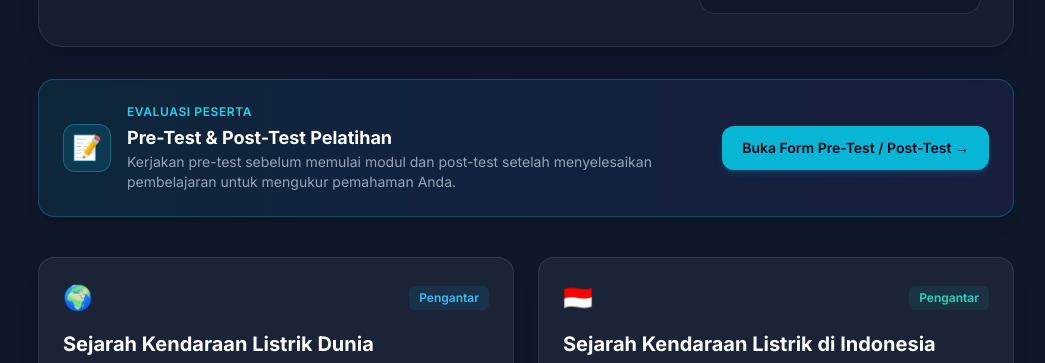
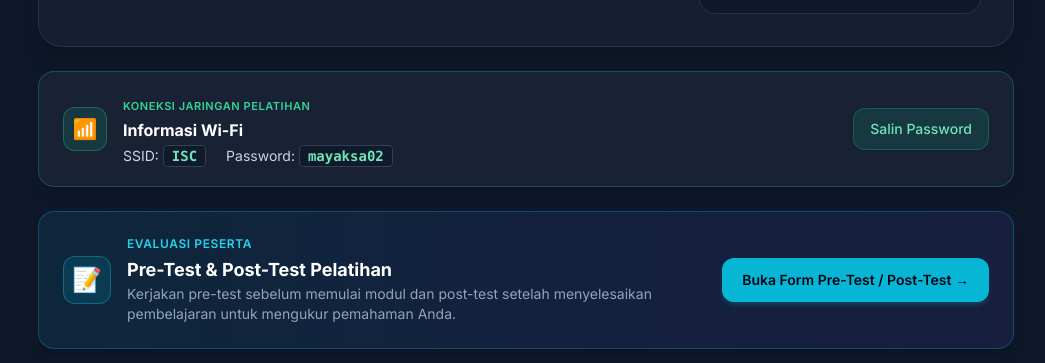
Before and after one commit to izr-dev/ev, a plain HTML site: page index.html in a window 1280 px wide. Shown: the part 371-734 px from the top of the page, without its empty margins (114-1159 px from the left). Drawn offline with nearby package versions, Linux system fonts and the light colour scheme.

Commit message:
Update index.html

```diff
--- a/index.html
+++ b/index.html
@@ -37,7 +37,7 @@
     <main class="max-w-5xl mx-auto px-6 py-12 flex-grow w-full">
 
         <!-- Hero Section & QR Code Banner -->
-        <div class="grid grid-cols-1 lg:grid-cols-3 gap-8 items-center mb-8 bg-slate-800/50 border border-slate-700/60 rounded-3xl p-6 sm:p-8 shadow-xl">
+        <div class="grid grid-cols-1 lg:grid-cols-3 gap-8 items-center mb-6 bg-slate-800/50 border border-slate-700/60 rounded-3xl p-6 sm:p-8 shadow-xl">
             <!-- Teks Pengantar -->
             <div class="lg:col-span-2 text-center lg:text-left">
                 <span class="inline-block bg-blue-500/10 text-blue-400 border border-blue-500/20 text-xs font-semibold px-3 py-1 rounded-full mb-4">
@@ -60,6 +60,29 @@
                 <p class="text-xs font-semibold text-slate-300">Scan untuk Buka di HP</p>
                 <p class="text-[10px] text-slate-500 mt-0.5">Akses cepat materi pelatihan</p>
             </div>
+        </div>
+
+        <!-- Informasi Wi-Fi Pelatihan -->
+        <div class="mb-6 bg-slate-800/70 border border-emerald-500/30 rounded-2xl p-5 sm:px-6 flex flex-col sm:flex-row items-start sm:items-center justify-between gap-4 shadow-lg">
+            <div class="flex items-start sm:items-center space-x-4">
+                <div class="w-11 h-11 rounded-xl bg-emerald-500/15 border border-emerald-400/30 flex items-center justify-center text-xl shrink-0">
+                    📶
+                </div>
+                <div>
+                    <span class="text-[11px] font-semibold uppercase tracking-wider text-emerald-400">Koneksi Jaringan Pelatihan</span>
+                    <h3 class="text-base font-bold text-white mt-0.5">Informasi Wi-Fi</h3>
+                    <div class="flex flex-wrap items-center gap-x-5 gap-y-1 text-xs sm:text-sm text-slate-300 mt-1">
+                        <span>SSID: <strong class="font-mono text-emerald-300 bg-slate-900/80 px-2 py-0.5 rounded border border-slate-700">ISC</strong></span>
+                        <span>Password: <strong id="wifiPass" class="font-mono text-emerald-300 bg-slate-900/80 px-2 py-0.5 rounded border border-slate-700">mayaksa02</strong></span>
+                    </div>
+                </div>
+            </div>
+            <button type="button"
+                    onclick="copyWifiPassword()"
+                    id="copyWifiBtn"
+                    class="w-full sm:w-auto shrink-0 inline-flex items-center justify-center gap-2 px-4 py-2.5 rounded-xl bg-emerald-500/15 hover:bg-emerald-500/25 text-emerald-300 border border-emerald-500/30 font-medium text-xs sm:text-sm transition-colors">
+                <span>Salin Password</span>
+            </button>
         </div>
 
         <!-- Pre-Test & Post-Test Banner -->
@@ -230,5 +253,28 @@
         <p>&copy; 2026 Pembelajaran Elektronika & Kendaraan Listrik. Powered by GitHub Pages.</p>
     </footer>
 
+    <script>
+        function copyWifiPassword() {
+            const pass = document.getElementById('wifiPass').textContent.trim();
+            const btn = document.getElementById('copyWifiBtn');
+
+            if (navigator.clipboard && navigator.clipboard.writeText) {
+                navigator.clipboard.writeText(pass).then(() => {
+                    btn.textContent = 'Tersalin!';
+                    setTimeout(() => { btn.textContent = 'Salin Password'; }, 2000);
+                });
+            } else {
+                const tempInput = document.createElement('input');
+                tempInput.value = pass;
+                document.body.appendChild(tempInput);
+                tempInput.select();
+                document.execCommand('copy');
+                document.body.removeChild(tempInput);
+                btn.textContent = 'Tersalin!';
+                setTimeout(() => { btn.textContent = 'Salin Password'; }, 2000);
+            }
+        }
+    </script>
+
 </body>
 </html>
```
